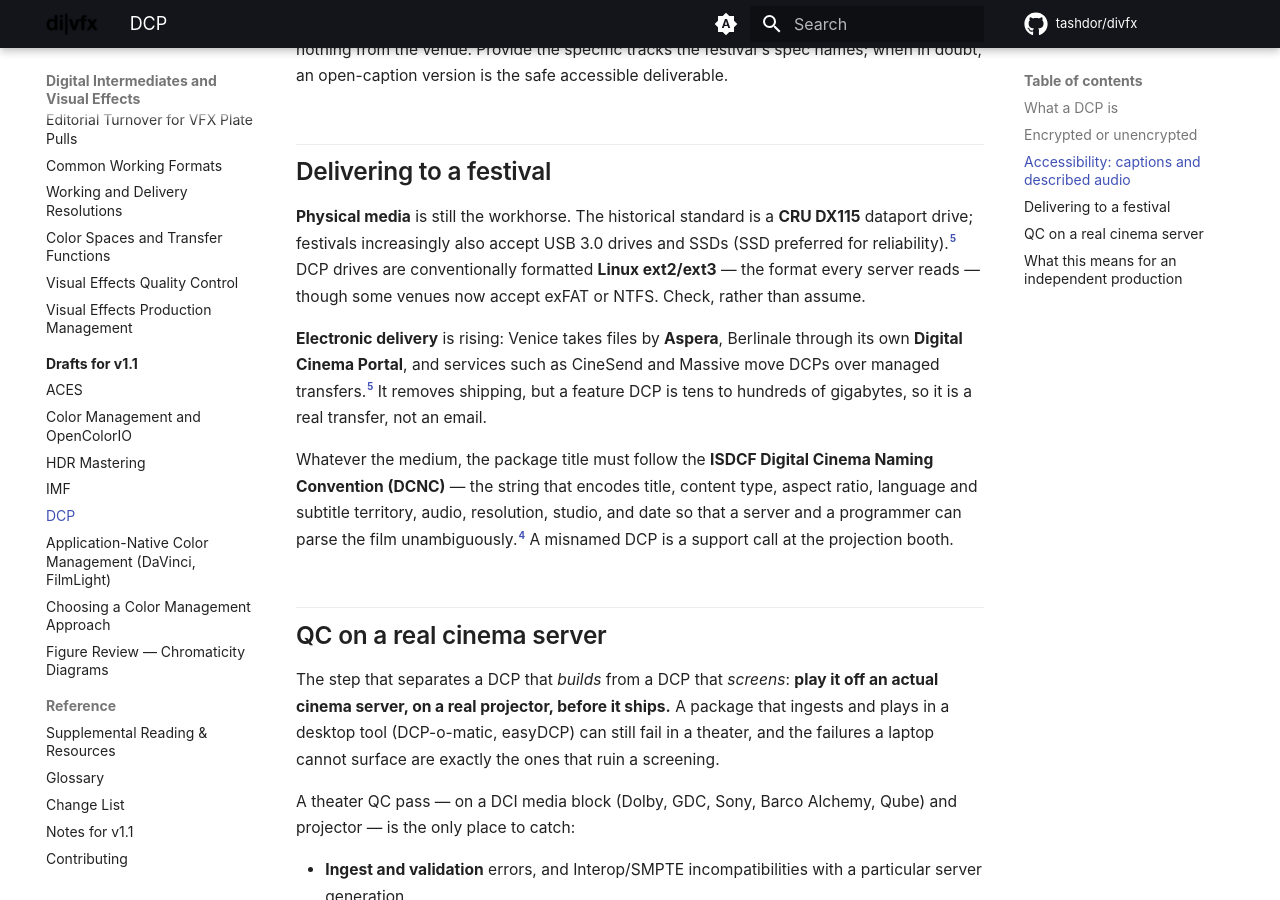
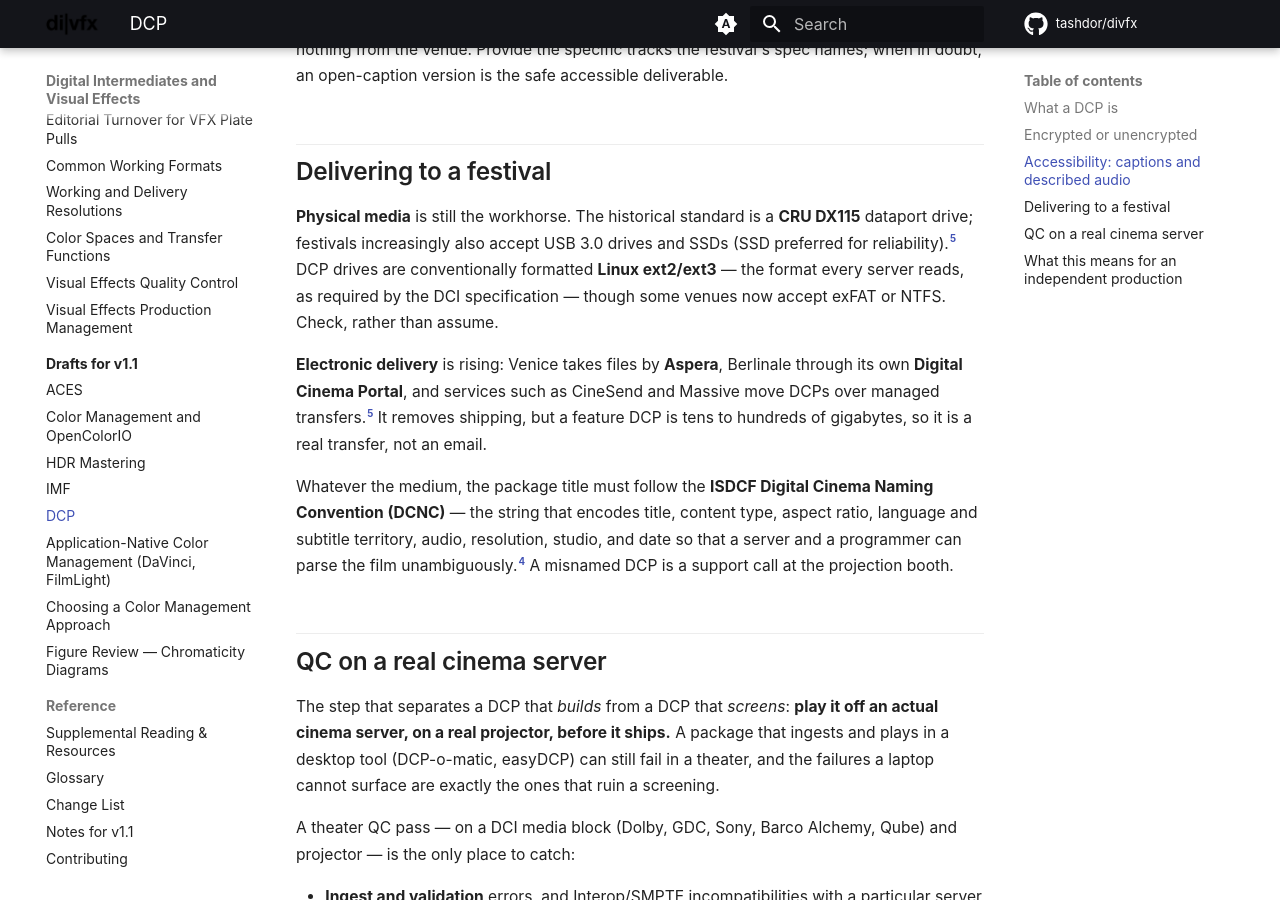
Before and after one commit to tashdor/divfx, an MkDocs documentation site: the page built from docs/drafts/dcp.md, in a window 1280 px wide and 900 px high, scrolled down 2477 px. Built offline with MkDocs 1.6.1 and Material for MkDocs 9.7.7, drawn with Linux system fonts in a browser that asks for light colours; comment, search, counter and statistics services are not loaded; the version menu is left out.

Commit message:
DCP: note ext2/ext3 drive format is per the DCI specification
Co-Authored-By: Claude Opus 4.8 <noreply@anthropic.com>

```diff
--- a/docs/drafts/dcp.md
+++ b/docs/drafts/dcp.md
@@ -47,7 +47,7 @@ The practical rule: **an OCAP version is the fallback that always works**, becau
 
 ## Delivering to a festival
 
-**Physical media** is still the workhorse. The historical standard is a **CRU DX115** dataport drive; festivals increasingly also accept USB 3.0 drives and SSDs (SSD preferred for reliability).[^dcp-fest] DCP drives are conventionally formatted **Linux ext2/ext3** — the format every server reads — though some venues now accept exFAT or NTFS. Check, rather than assume.
+**Physical media** is still the workhorse. The historical standard is a **CRU DX115** dataport drive; festivals increasingly also accept USB 3.0 drives and SSDs (SSD preferred for reliability).[^dcp-fest] DCP drives are conventionally formatted **Linux ext2/ext3** — the format every server reads, as required by the DCI specification — though some venues now accept exFAT or NTFS. Check, rather than assume.
 
 **Electronic delivery** is rising: Venice takes files by **Aspera**, Berlinale through its own **Digital Cinema Portal**, and services such as CineSend and Massive move DCPs over managed transfers.[^dcp-fest] It removes shipping, but a feature DCP is tens to hundreds of gigabytes, so it is a real transfer, not an email.
 
```
